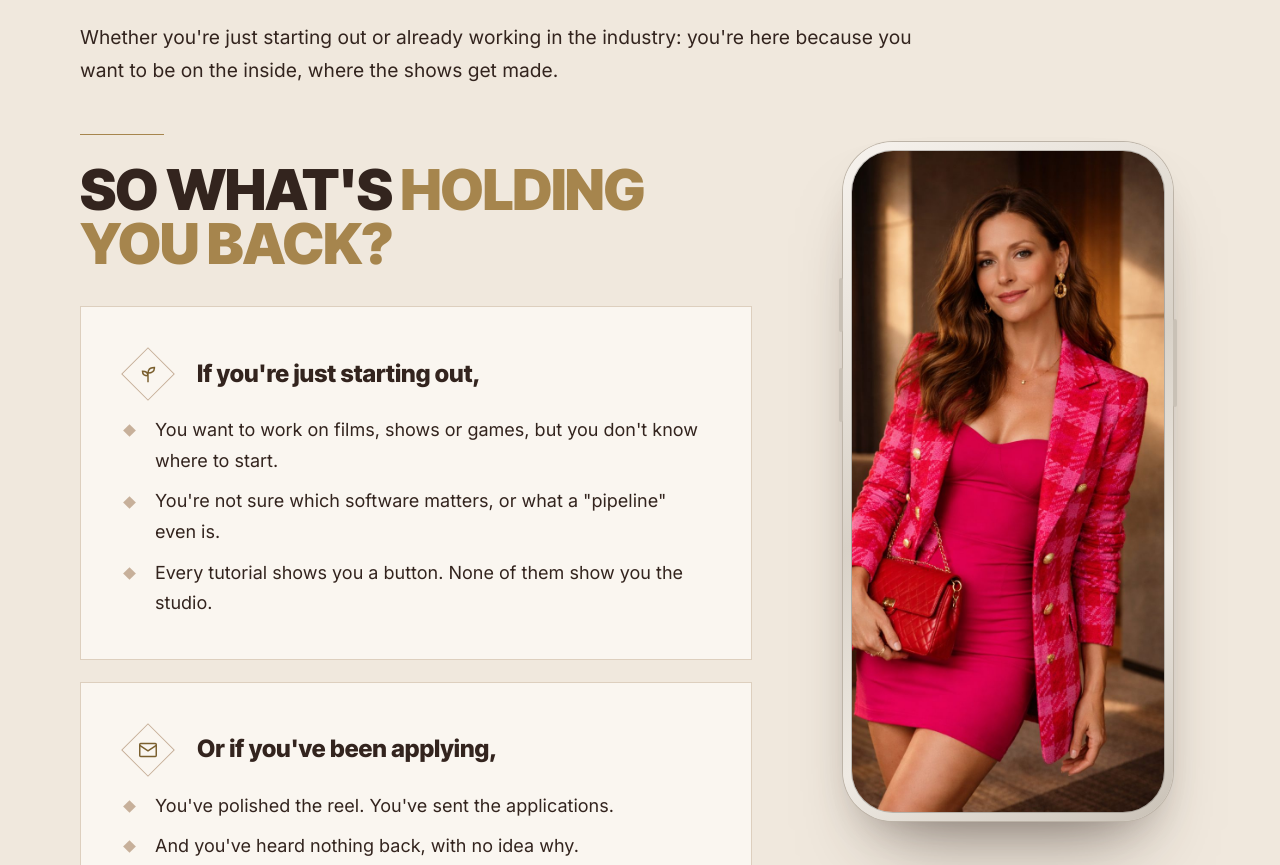
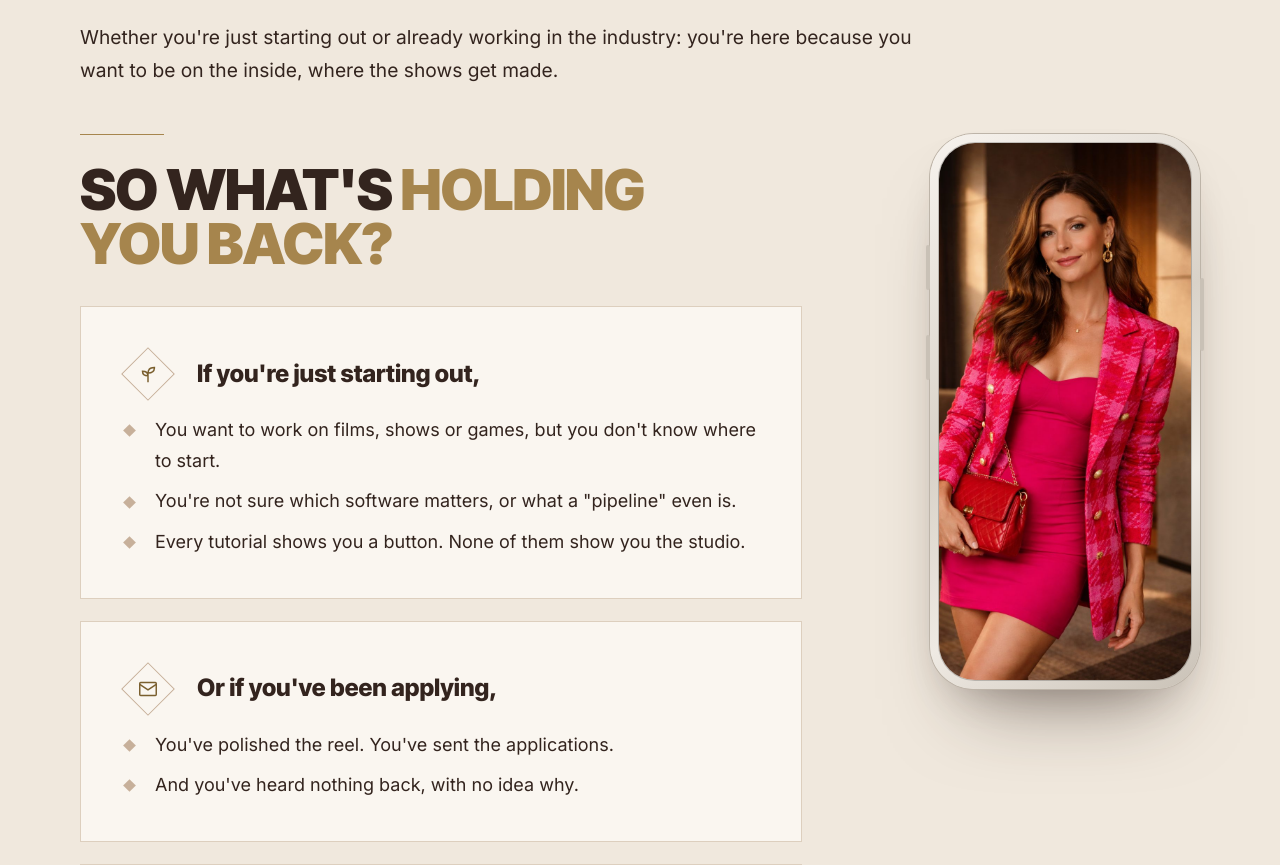
Before and after one commit to demoisellepixel/demoisellepixel.com, a plain HTML site: page index.html in a window 1280 px wide. Shown: the part 2680-3545 px from the top of the page. Drawn offline with Linux system fonts and the light colour scheme; a web font is replaced by a local one.

Commit message:
Move the phone to the far right, sized like the template
The phone was centred in its column, so it sat near the middle of the
screen. It now hugs the right edge of the content and is narrower.
At 1920px: cards 9-59% of the screen, phone 71-90% (template:
cards 9-62%, phone 71-88%).

Co-Authored-By: Claude Opus 5.5 <noreply@anthropic.com>

```diff
--- a/index.html
+++ b/index.html
@@ -137,8 +137,10 @@ section { padding-block: clamp(64px, 9vw, 120px); }
 /* Holding you back */
 /* Template layout: intro line across the top, cards ~62% on the left, phone on the right beside the heading */
 .back-intro { font-size: clamp(1.05rem, 1.5vw, 1.25rem); max-width: 70ch; margin-bottom: clamp(32px, 4vw, 48px); }
-.back-grid { display: grid; grid-template-columns: minmax(0, 1.75fr) minmax(0, 1fr); gap: clamp(32px, 5vw, 80px); align-items: start; }
-@media (max-width: 960px) { .back-grid { grid-template-columns: 1fr; } }
+/* Template positions: cards take the left ~55% of the screen, the phone sits on the far right edge of the content */
+.back-grid { display: grid; grid-template-columns: minmax(0, 1fr) 270px; gap: clamp(40px, 10vw, 160px); align-items: start; }
+.back-grid .phone { justify-self: end; margin: 0; }
+@media (max-width: 960px) { .back-grid { grid-template-columns: 1fr; } .back-grid .phone { justify-self: center; } }
 .rule { width: 84px; height: 1px; background: var(--caramel); margin-bottom: 28px; }
 .back h2 { font-size: clamp(2.2rem, 4.4vw, 3.8rem); color: var(--root); margin-bottom: 36px; }
 .cards { display: flex; flex-direction: column; gap: 22px; }
@@ -152,13 +154,13 @@ section { padding-block: clamp(64px, 9vw, 120px); }
 .ticks li { position: relative; padding-left: 34px; }
 .ticks li::before { content: ""; position: absolute; left: 4px; top: 0.62em; width: 9px; height: 9px; background: var(--tan); transform: rotate(45deg); }
 /* Light silver phone frame, sitting beside the heading like the reference (not sticky) */
-.phone { position: relative; margin: 8px auto 0; width: min(330px, 100%); aspect-ratio: 9 / 18.5; padding: 9px; border-radius: 50px;
+.phone { position: relative; margin: 8px auto 0; width: min(270px, 100%); aspect-ratio: 9 / 18.5; padding: 9px; border-radius: 44px;
   background: linear-gradient(145deg, #F7F3EE 0%, #D9D2C8 45%, #EFEAE3 70%, #C9C1B6 100%);
   box-shadow: 0 0 0 1px #BDB4A8, 0 50px 80px -40px rgba(51, 36, 30, .55), 0 18px 40px -20px rgba(51, 36, 30, .25); }
 .phone::before, .phone::after { content: ""; position: absolute; width: 4px; border-radius: 2px; background: #C9C1B6; }
 .phone::before { left: -4px; top: 20%; height: 8%; box-shadow: 0 90px 0 #C9C1B6; }
 .phone::after { right: -4px; top: 26%; height: 13%; }
-.phone img { width: 100%; height: 100%; object-fit: cover; object-position: 50% 20%; border-radius: 41px; box-shadow: 0 0 0 1px rgba(0,0,0,.2); }
+.phone img { width: 100%; height: 100%; object-fit: cover; object-position: 50% 20%; border-radius: 36px; box-shadow: 0 0 0 1px rgba(0,0,0,.2); }
 @media (max-width: 960px) { .phone { width: min(300px, 80%); } }
 
 .truth { background: var(--navy); color: var(--on-navy); text-align: center; padding: clamp(40px, 6vw, 72px) clamp(20px, 5vw, 80px); margin-top: clamp(48px, 6vw, 80px); display: flex; flex-direction: column; gap: 22px; align-items: center; }
```
